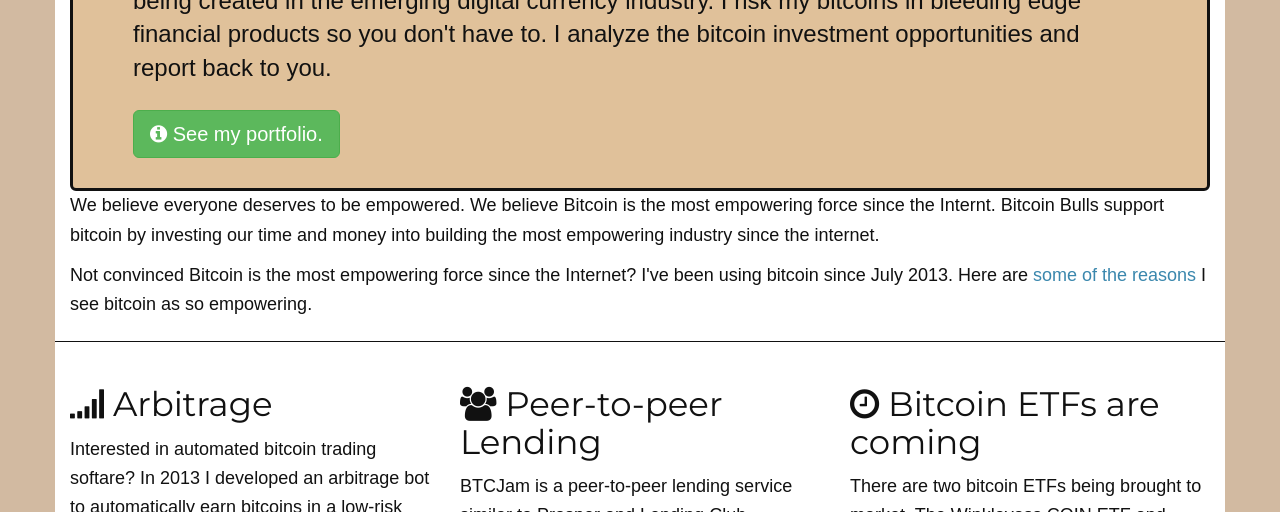
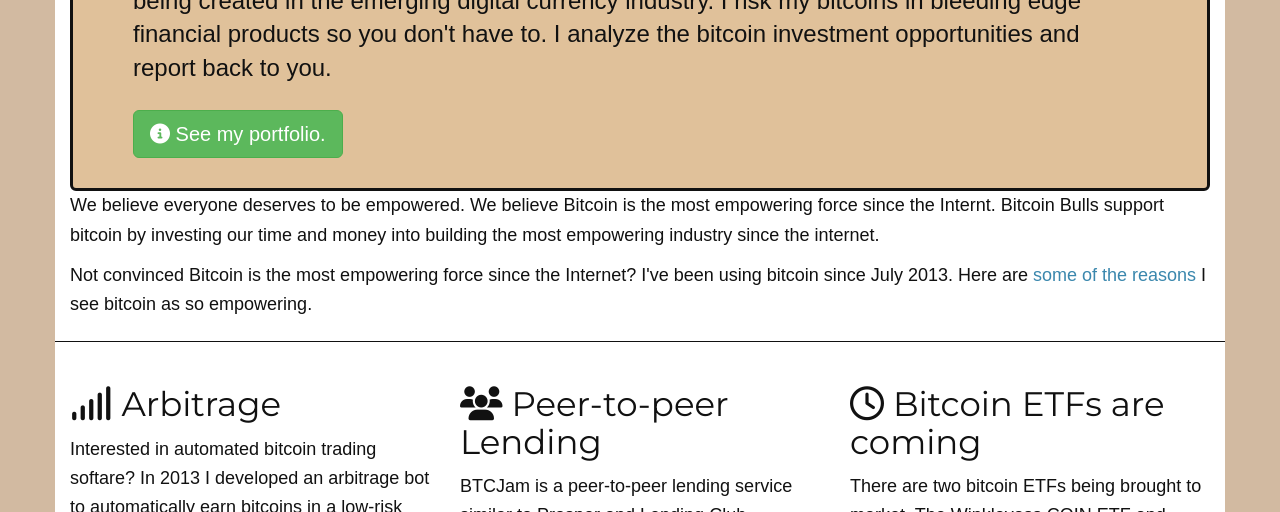
Before and after one commit to davidsilvasmith/bitcoinbulls.net, a Jekyll site: the page built from index.md, in a window 1280 px wide. Shown: the part 262-774 px from the top of the page. Built offline with Jekyll 4.4.1, drawn with Linux system fonts in a browser that asks for light colours; nearby versions of some CDN libraries; some web fonts are replaced; comment, search, counter and statistics services are not loaded.

Commit message:
updated font awesome link to latest

```diff
--- a/_layouts/default.html
+++ b/_layouts/default.html
@@ -55,7 +55,7 @@
     <title>{{ page.title }}</title>
     <link href='//fonts.googleapis.com/css?family=Montserrat%7CMuli' rel='stylesheet' type='text/css'>
     <link href="/css/bitcoinbulls.css" rel="stylesheet" media="screen">
-    <link href="//netdna.bootstrapcdn.com/font-awesome/4.2.0/css/font-awesome.min.css" rel="stylesheet">
+    <link href="//maxcdn.bootstrapcdn.com/font-awesome/latest/css/font-awesome.min.css" rel="stylesheet">
     <link href="//cdn-images.mailchimp.com/embedcode/slim-081711.css" rel="stylesheet" type="text/css">
     <style type="text/css">
             #mc_embed_signup{background:#fff; clear:left; font:14px Helvetica,Arial,sans-serif; }
```
